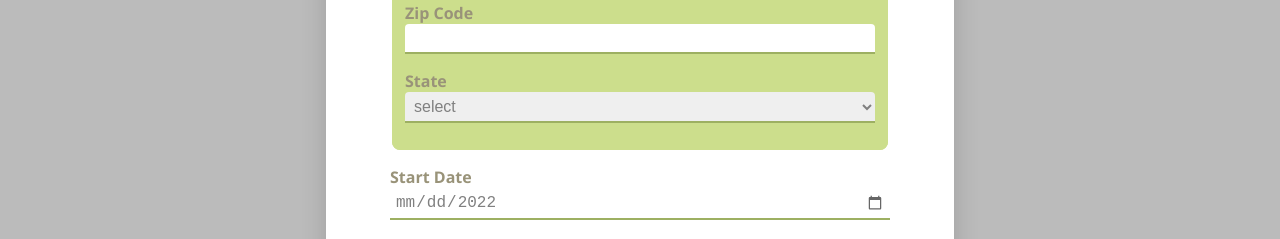
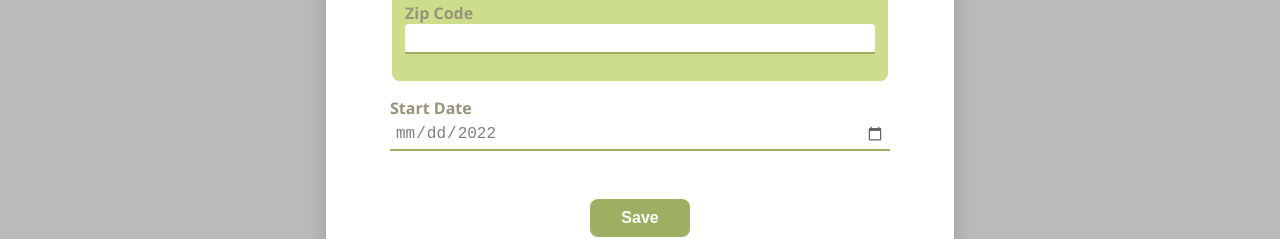
Before and after one commit to GuillaumeSere/wealth-health, a React (Create React App) app: page / in a window 1280 px wide. Shown: the part 695-934 px from the top of the page. Built offline with nearby package versions, Linux system fonts and the light colour scheme.

Commit message:
add new version dropdown

```diff
--- a/package.json
+++ b/package.json
@@ -6,7 +6,7 @@
     "@testing-library/jest-dom": "^5.16.4",
     "@testing-library/react": "^13.3.0",
     "@testing-library/user-event": "^13.5.0",
-    "dropdown-gs": "^0.1.0",
+    "dropdown-gs": "^0.1.2",
     "prop-types": "^15.8.1",
     "react": "^18.1.0",
     "react-dom": "^18.1.0",
--- a/src/components/dropdown/Dropdown.jsx
+++ /dev/null
@@ -1,58 +0,0 @@
-import PropTypes from 'prop-types';
-
-/**
- * Dropdown
- *
- * @param   {object}      props
- * @param   {string}      props.className        [input wrapper className]
- * @param   {string}      props.id               [label "html for" identifiant]
- * @param   {string}      props.label            [label name]
- * @param   {object}      props.select           [select data for mapping]
- * @param   {function}    props.handleChange     [handling input change]
- *
- * @returns {Reactnode}   jsx injected in DOM
- */
- function Dropdown({
-  className,
-  id,
-  label,
-  select,
-  handleChange,
-}) {
-  return (
-    <div className={`form-newEmployee--inputWrapper ${className}`}>
-      <label htmlFor={id}>{label}</label>
-      <select
-        className="dropdownList"
-        id={id}
-        onChange={handleChange}
-        aria-required="true"
-        required
-      >
-        {select.map((item) => (
-          <option
-            title="dropdownOption"
-            type="text"
-            value={item.value}
-            key={item.abbrev}
-          >
-            {item.label}
-          </option>
-        ))}
-      </select>
-    </div>
-  );
-}
-
-/**
- * Dropdown PROPTYPES
- */
-Dropdown.propTypes = {
-  id: PropTypes.string.isRequired,
-  label: PropTypes.string.isRequired,
-  className: PropTypes.string.isRequired,
-  select: PropTypes.array.isRequired,
-  handleChange: PropTypes.func.isRequired,
-};
-
-export default Dropdown;
--- a/src/components/form/Form.jsx
+++ b/src/components/form/Form.jsx
@@ -6,8 +6,7 @@ import icoAdd from '../../assets/ico-user-add.jpg';
 import close from '../../assets/close.png';
 import './form.css';
 import Input from '../Input/Input';
-//import Dropdown from 'dropdown-gs/dist/components/Dropdown';
-import Dropdown from '../Dropdown/Dropdown';
+import Dropdown from 'dropdown-gs/dist/components/Dropdown';
 import Modal from 'react-modal';
 
 /**
```
Also changed, not shown: 1 other file (tests, documents, lock files or other folders).
